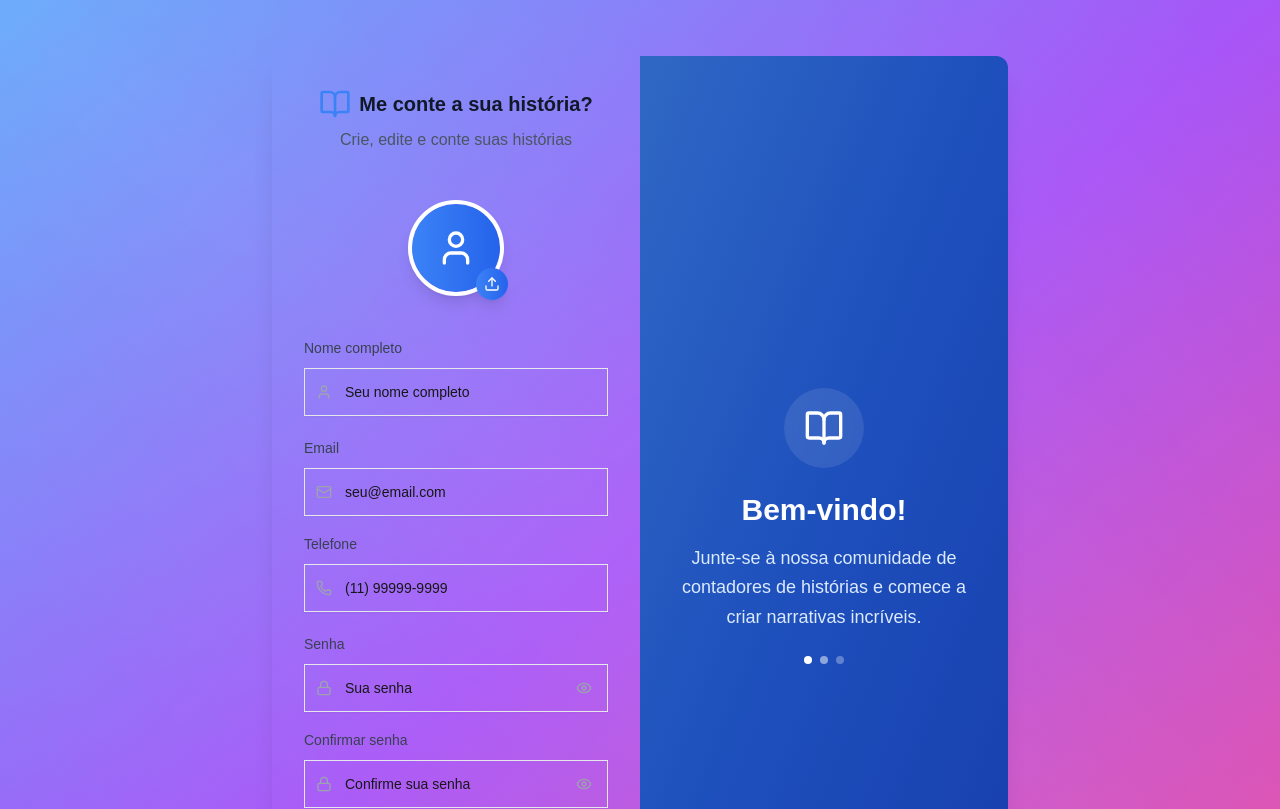
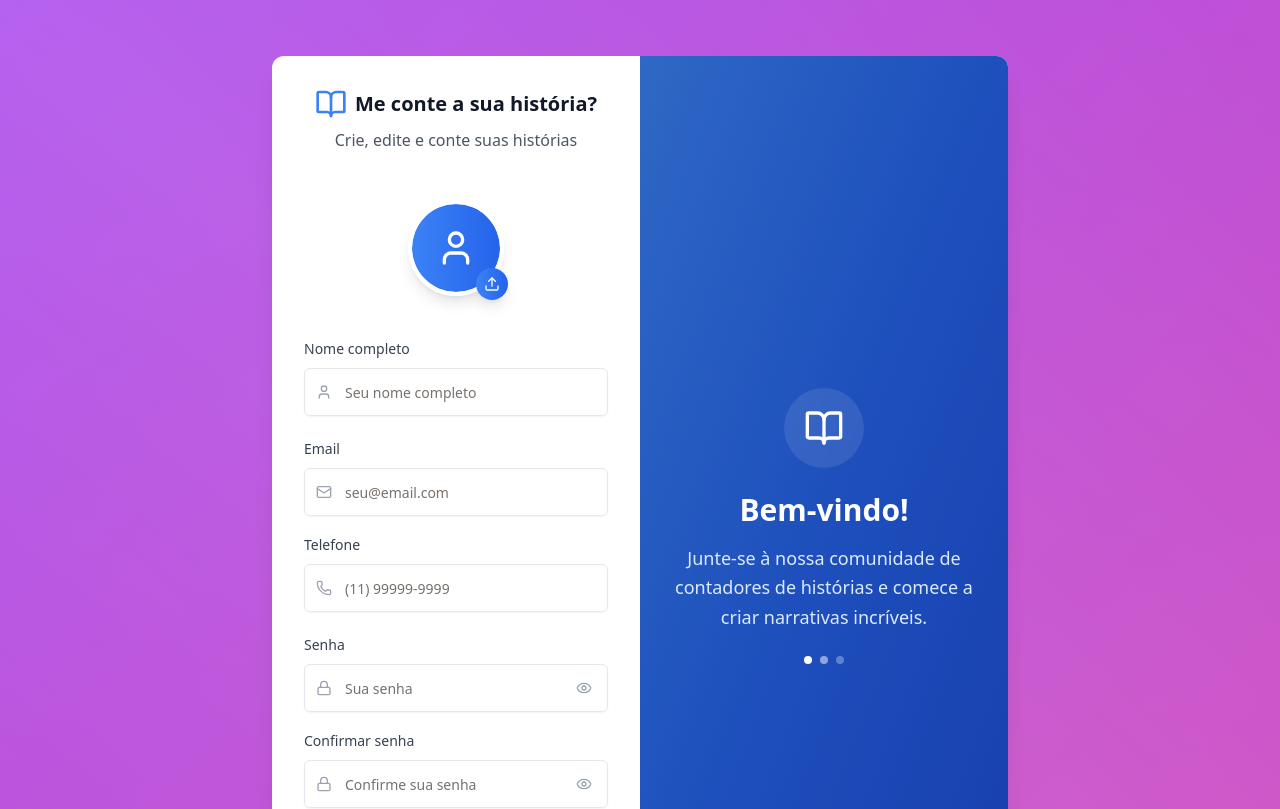
Before and after one commit to ViniciusOliver-stack/qual-sua-historia, a Next.js app: page /register in a window 1280 px wide. Shown: the top 809 px of the page. Built offline with nearby package versions, Linux system fonts and the light colour scheme.

Commit message:
:lipstick: feat: interface styling

```diff
--- a/app/globals.css
+++ b/app/globals.css
@@ -2,26 +2,85 @@
 @tailwind components;
 @tailwind utilities;
 
-:root {
-  --background: #ffffff;
-  --foreground: #171717;
-}
+@layer base {
+  :root {
+    --background: 0 0% 100%;
+    --foreground: 20 14.3% 4.1%;
+    --card: 0 0% 100%;
+    --card-foreground: 20 14.3% 4.1%;
+    --popover: 0 0% 100%;
+    --popover-foreground: 20 14.3% 4.1%;
+    --primary: 24 9.8% 10%;
+    --primary-foreground: 60 9.1% 97.8%;
+    --secondary: 60 4.8% 95.9%;
+    --secondary-foreground: 24 9.8% 10%;
+    --muted: 60 4.8% 95.9%;
+    --muted-foreground: 25 5.3% 44.7%;
+    --accent: 60 4.8% 95.9%;
+    --accent-foreground: 24 9.8% 10%;
+    --destructive: 0 84.2% 60.2%;
+    --destructive-foreground: 60 9.1% 97.8%;
+    --border: 20 5.9% 90%;
+    --input: 20 5.9% 90%;
+    --ring: 20 14.3% 4.1%;
+    --radius: 0.5rem;
+    --chart-1: 12 76% 61%;
+    --chart-2: 173 58% 39%;
+    --chart-3: 197 37% 24%;
+    --chart-4: 43 74% 66%;
+    --chart-5: 27 87% 67%;
+  }
 
-@media (prefers-color-scheme: dark) {
-  :root {
-    --background: #0a0a0a;
-    --foreground: #ededed;
+  .dark {
+    --background: 20 14.3% 4.1%;
+    --foreground: 60 9.1% 97.8%;
+    --card: 20 14.3% 4.1%;
+    --card-foreground: 60 9.1% 97.8%;
+    --popover: 20 14.3% 4.1%;
+    --popover-foreground: 60 9.1% 97.8%;
+    --primary: 60 9.1% 97.8%;
+    --primary-foreground: 24 9.8% 10%;
+    --secondary: 12 6.5% 15.1%;
+    --secondary-foreground: 60 9.1% 97.8%;
+    --muted: 12 6.5% 15.1%;
+    --muted-foreground: 24 5.4% 63.9%;
+    --accent: 12 6.5% 15.1%;
+    --accent-foreground: 60 9.1% 97.8%;
+    --destructive: 0 62.8% 30.6%;
+    --destructive-foreground: 60 9.1% 97.8%;
+    --border: 12 6.5% 15.1%;
+    --input: 12 6.5% 15.1%;
+    --ring: 24 5.7% 82.9%;
+    --chart-1: 220 70% 50%;
+    --chart-2: 160 60% 45%;
+    --chart-3: 30 80% 55%;
+    --chart-4: 280 65% 60%;
+    --chart-5: 340 75% 55%;
   }
 }
 
-body {
-  color: var(--foreground);
-  background: var(--background);
-  font-family: Arial, Helvetica, sans-serif;
+@layer base {
+  * {
+    @apply border-border;
+  }
+  body {
+    @apply bg-background text-foreground;
+  }
 }
 
 @layer utilities {
-  .text-balance {
-    text-wrap: balance;
+  .animate-gradient-xy {
+    animation: gradient-xy 15s ease infinite;
+    background-size: 400% 400%;
+  }
+
+  @keyframes gradient-xy {
+    0%,
+    100% {
+      background-position: 0% 50%;
+    }
+    50% {
+      background-position: 100% 50%;
+    }
   }
 }
```
